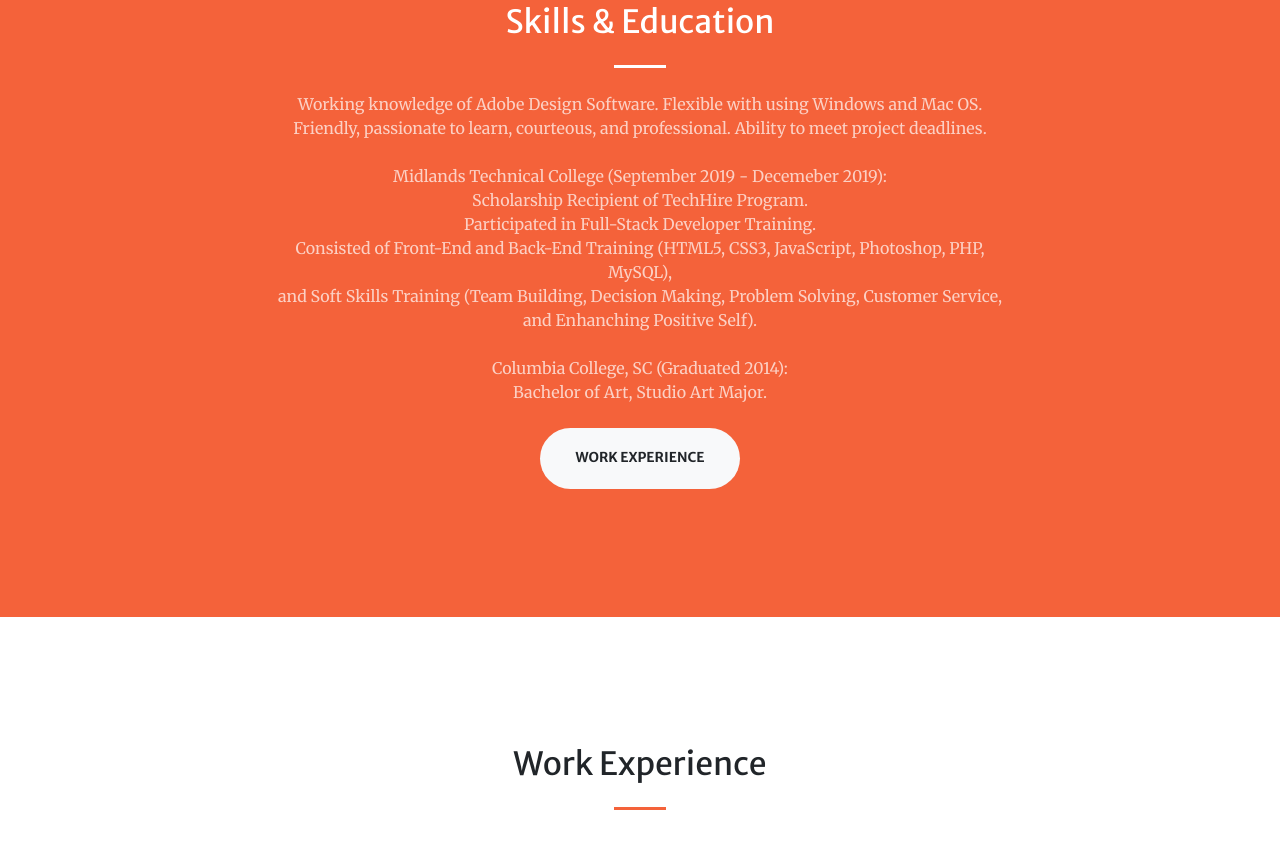
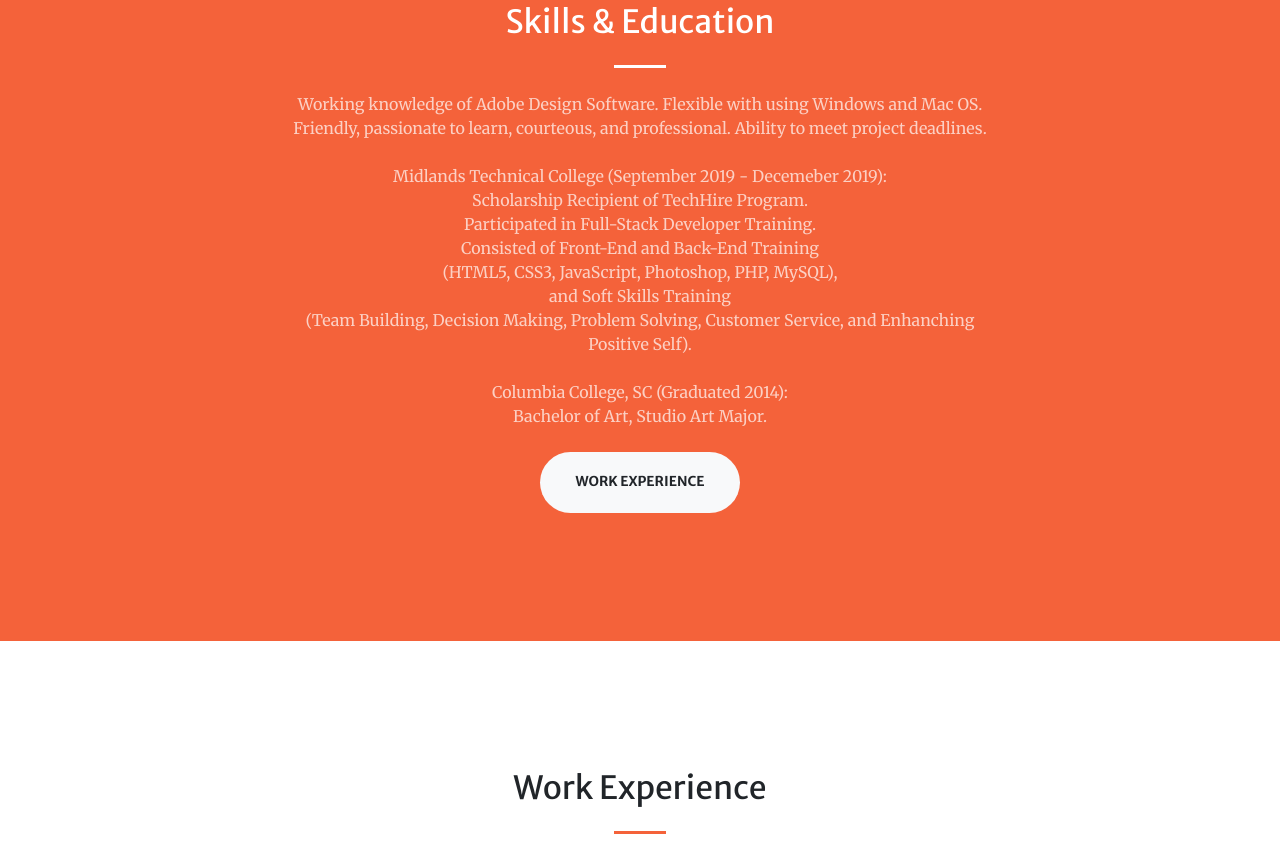
Before and after one commit to kwh1t3106/KW-Portfolio, a website with bundled scripts: page index.html in a window 1280 px wide. Shown: the part 925-1766 px from the top of the page. Built offline with nearby package versions, Linux system fonts and the light colour scheme.

Commit message:
Update index.html

```diff
--- a/index.html
+++ b/index.html
@@ -78,7 +78,7 @@
           <h2 class="text-white mt-0">Skills & Education</h2>
           <hr class="divider light my-4">
           <p class="text-white-50 mb-4">Working knowledge of Adobe Design Software. Flexible with using Windows and Mac OS. Friendly, passionate to learn, courteous, and professional. Ability to meet project deadlines.</p>
-          <p class="text-white-50 mb-4">Midlands Technical College (September 2019 - Decemeber 2019): <br/> Scholarship Recipient of TechHire Program. <br/> Participated in Full-Stack Developer Training. <br/> Consisted of Front-End and Back-End Training (HTML5, CSS3, JavaScript, Photoshop, PHP, MySQL), <br/> and Soft Skills Training (Team Building, Decision Making, Problem Solving, Customer Service, and Enhanching Positive Self).</p>
+          <p class="text-white-50 mb-4">Midlands Technical College (September 2019 - Decemeber 2019): <br/> Scholarship Recipient of TechHire Program. <br/> Participated in Full-Stack Developer Training. <br/> Consisted of Front-End and Back-End Training <br/> (HTML5, CSS3, JavaScript, Photoshop, PHP, MySQL), <br/> and Soft Skills Training <br/> (Team Building, Decision Making, Problem Solving, Customer Service, and Enhanching Positive Self).</p>
           <p class="text-white-50 mb-4">Columbia College, SC (Graduated 2014): <br/> Bachelor of Art, Studio Art Major.</p>
           <a class="btn btn-light btn-xl js-scroll-trigger" href="#workXP">Work Experience</a>
         </div>
```
